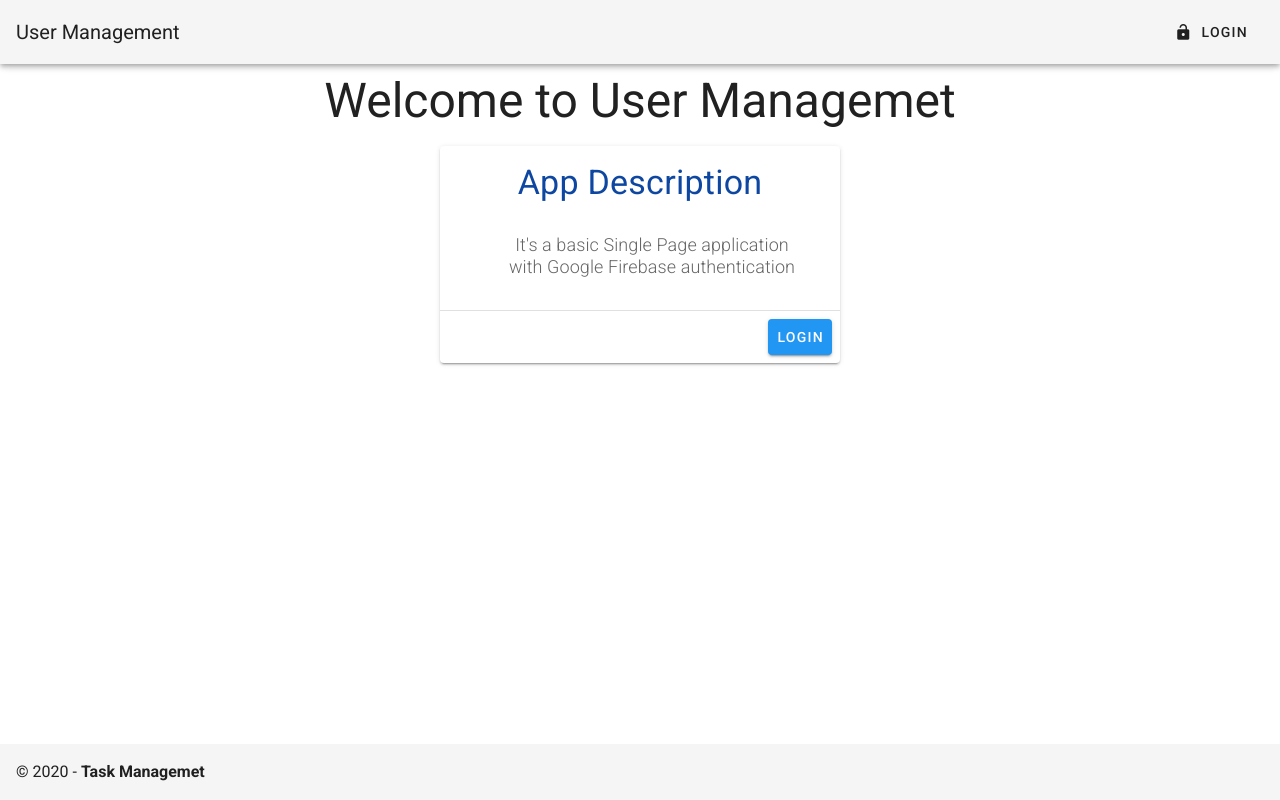
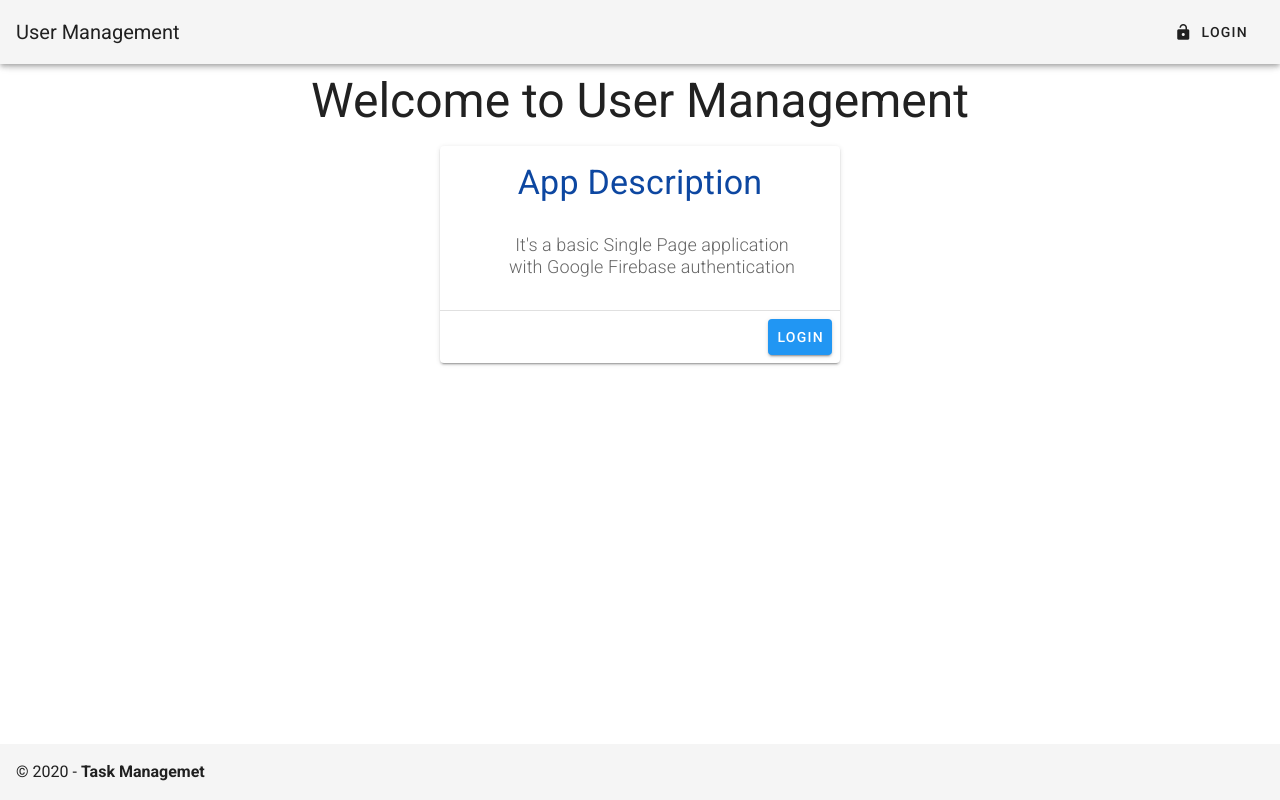
Before and after one commit to ochemerys/auth-admin-app, a Vue app: page / in a window 1280 px wide. Shown: the top 800 px of the page. Built offline with nearby package versions, Linux system fonts and the light colour scheme.

Commit message:
fix spelling on Landing page

```diff
--- a/src/views/Landing.vue
+++ b/src/views/Landing.vue
@@ -1,6 +1,6 @@
 <template>
   <v-container fluid>
-    <page-header msg="Welcome to User Managemet"/>
+    <page-header msg="Welcome to User Management"/>
 
     <v-card width="400" class="mx-auto mt-5" data-test-id="landing-card">
       <v-card-title>
```
Also changed, not shown: 1 other file (tests, documents, lock files or other folders).
